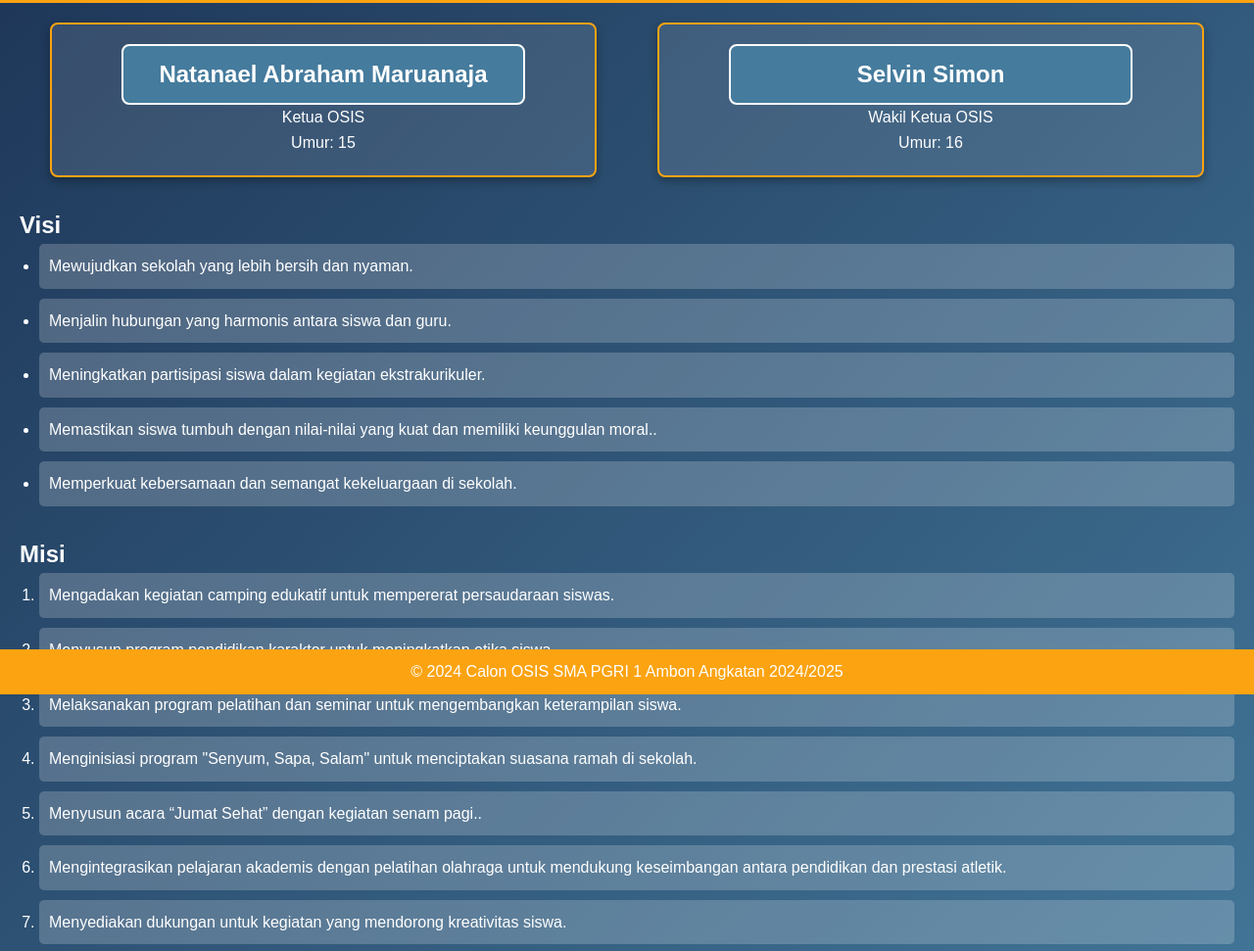
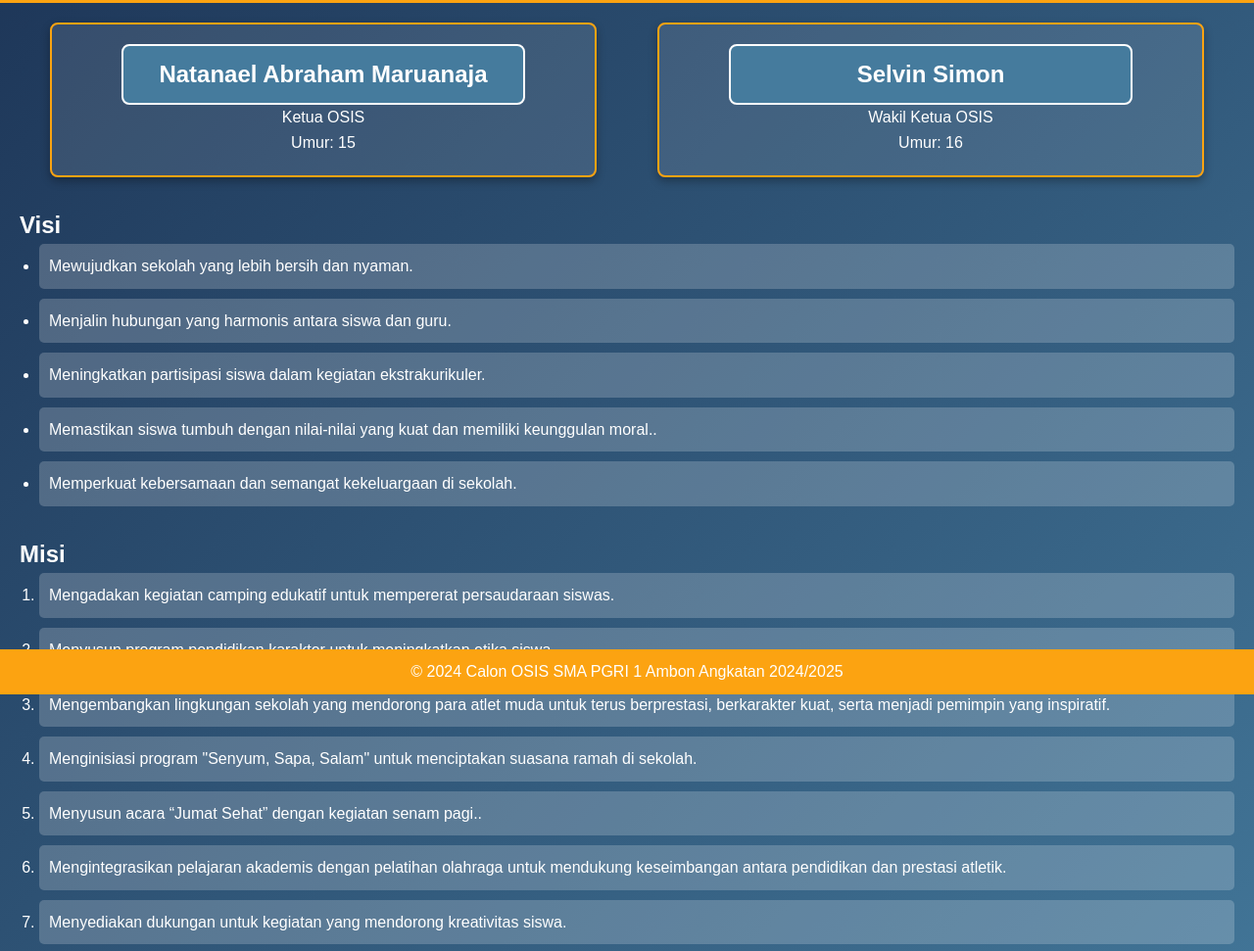
Before and after one commit to Natan232/calon-osis-sma-pgri, a plain HTML site: page index.html in a window 1280 px wide. Shown: the part 91-1062 px from the top of the page at 98% size. Drawn offline with Linux system fonts and the light colour scheme.

Commit message:
Add files via upload

```diff
--- a/index.html
+++ b/index.html
@@ -38,7 +38,7 @@
             <ol>
                 <li>Mengadakan kegiatan camping edukatif untuk mempererat persaudaraan siswas.</li>
                 <li>Menyusun program pendidikan karakter untuk meningkatkan etika siswa.</li>
-                <li>Melaksanakan program pelatihan dan seminar untuk mengembangkan keterampilan siswa.</li>
+                <li>Mengembangkan lingkungan sekolah yang mendorong para atlet muda untuk terus berprestasi, berkarakter kuat, serta menjadi pemimpin yang inspiratif.</li>
                 <li>Menginisiasi program "Senyum, Sapa, Salam" untuk menciptakan suasana ramah di sekolah.</li>
                 <li>Menyusun acara “Jumat Sehat” dengan kegiatan senam pagi..</li>
                 <li>Mengintegrasikan pelajaran akademis dengan pelatihan olahraga untuk mendukung keseimbangan antara pendidikan dan prestasi atletik.</1i>
```
